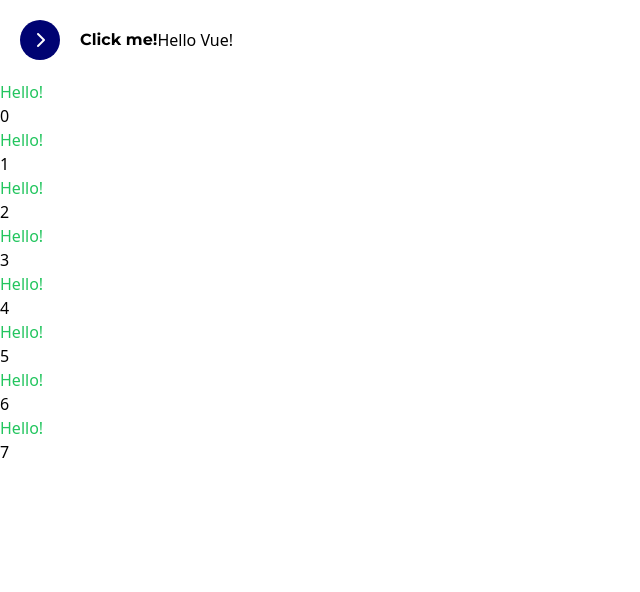
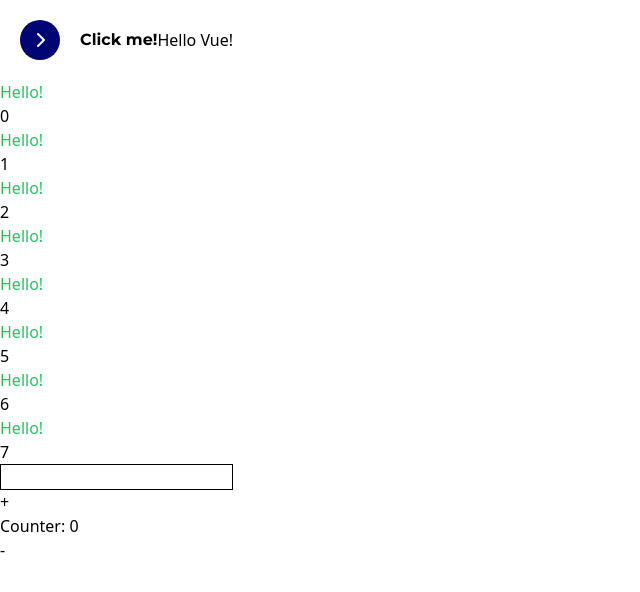
Before and after one commit to alidarovolj/firstproject, a Vue app: page / in a window 1280 px wide. Shown: the top 592 px of the page, without its empty margins (0-640 px from the left). Built offline with nearby package versions, Linux system fonts and the light colour scheme.

Commit message:
directives

```diff
--- a/src/App.vue
+++ b/src/App.vue
@@ -20,6 +20,9 @@
       </div>
     </div>
 
+    <input v-model="inpData" type="text" class="border border-black"><br>
+
+    <button @click="increment()">+</button><p>Counter: {{ counter }}</p><button @click="decrement()">-</button>
   </div>
 </template>
 
@@ -28,6 +31,8 @@ export default {
   name: "App",
   data() {
     return {
+      counter: 0,
+      inpData: null,
       test: 0,
       items: [0,1,2,3,4,5,6,7]
     }
@@ -35,6 +40,12 @@ export default {
   methods: {
     showAlert() {
       alert('hello World')
+    },
+    increment() {
+      this.counter = this.counter + 1
+    },
+    decrement() {
+      this.counter = this.counter - 1
     }
   }
 };
```
Lines whose indentation alone changed are shown as unchanged.
